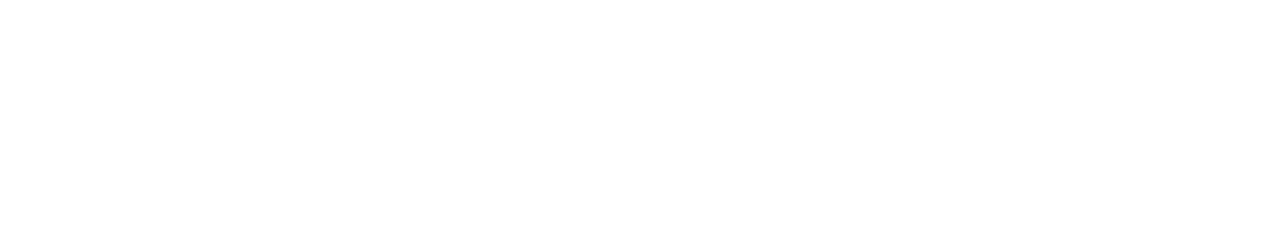
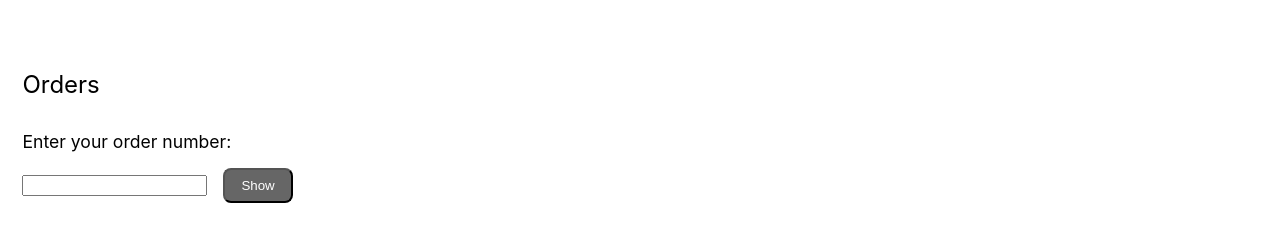
Before and after one commit to Mark1096/houseofpizza_ui, a React (Create React App) app: page / in a window 1280 px wide. Shown: the part 667-908 px from the top of the page. Before the commit the page ends 800 px from the top, so only its background shows below. Built offline with nearby package versions, Linux system fonts and the light colour scheme; no server answers.

Commit message:
add order component + modify css files + call API

```diff
--- a/src/components/cart.tsx
+++ b/src/components/cart.tsx
@@ -1,12 +1,16 @@
-import React, { useEffect, useState } from "react";
+import React, { useEffect, useState, RefObject } from "react";
 import "../styles/cart.css";
 import { formatCurrency } from "../util";
 import { useAddItem, useRemoveItem, useCart } from "../hooks";
+import { orderCreation } from "../external/cart";
+
+interface SecondComponentProps {
+  targetRef: RefObject<HTMLDivElement>;
+}
 
 /*
 TODO: Modify "cart.ts" and manage the dispatch of orders to the backend, passing as object:
 {
-  personName: ...,
   products: [
     obj{
       id: ...,
@@ -16,7 +20,7 @@ TODO: Modify "cart.ts" and manage the dispatch of orders to the backend, passing
 }
 */
 
-export default function Cart() {
+const Cart: React.FC<SecondComponentProps> = ({ targetRef }) => {
   const [totalCost, setTotalCost] = useState(0);
   const { cartItems } = useCart();
   const { removeItem } = useRemoveItem();
@@ -30,6 +34,19 @@ export default function Cart() {
 
     setTotalCost(totalCost);
   }, [cartItems]);
+
+  const confirmOrder = () => {
+
+    if(cartItems.length) {
+
+      orderCreation(cartItems);
+
+      if (targetRef.current) {
+        targetRef.current.scrollIntoView({ behavior: 'smooth' });
+      }
+    }
+
+  };
 
   return (
     <div className="cart" data-testid="cart">
@@ -118,16 +135,13 @@ export default function Cart() {
       <div className="button-wrapper">
         <button
           className="button add-order"
-
-          onClick={() => {
-              /*
-              TODO: add functionality for order submission.
-              */
-          }}
+          onClick={confirmOrder}
         >
           Confirm
         </button>
       </div>
     </div>
-  );
+  )
 }
+
+export default Cart;
--- /dev/null
+++ b/src/components/order.tsx
@@ -0,0 +1,24 @@
+import React, { RefObject } from "react";
+import "../styles/order.css";
+import { getStatusOrder } from "../external/order";
+
+interface SecondComponentProps {
+    targetRef: RefObject<HTMLDivElement>;
+}
+
+const Order: React.FC<SecondComponentProps> = ({ targetRef }) => {
+    return (
+        <div className="order" data-testid="order" ref={targetRef}>
+            <div className="header">Orders</div>
+            <div className="form_container">
+                <form action="" method="GET">
+                    <label>Enter your order number:</label><br/>
+                    <input type="number" name="order_number" id="order_number" min="1" required />
+                    <input type="submit" value="Show" id="order_button" />
+                </form>
+            </div>
+        </div>
+    )
+}
+
+export default Order;
--- a/src/components/products.tsx
+++ b/src/components/products.tsx
@@ -3,7 +3,6 @@ import "../styles/products.css";
 import { IProduct } from "../external/product";
 import { getProducts } from "../external/product";
 import Product from "./product";
-import { isJSDocUnknownTag } from "typescript";
 
 export default function Products() {
 
--- a/src/external/cart.ts
+++ b/src/external/cart.ts
@@ -1,6 +1,13 @@
+import axios from "axios";
 import { IProduct } from "./product";
 
 export interface ICartItem {
   product: IProduct;
   quantity: number;
 }
+
+export const orderCreation = async (items: ICartItem[]) => {
+    axios.post("http://localhost:4001/houseofpizza/pizza/order/creation", items)
+        .then(response => console.log("Response to order creation: \n", response))
+        .catch(error => { console.error("Error to order creation: \n", error) });
+}
--- /dev/null
+++ b/src/external/order.ts
@@ -0,0 +1,12 @@
+import axios from "axios";
+
+export const getStatusOrder = async () => {
+    try {
+        const res = await axios.get("http://localhost:4001/houseofpizza/pizza/order/status/{order}");    // Sostituire {order} con il numero dell'ordine del quale si richiede lo stato
+        // TODO: manage res.data!
+      } catch (err) {
+        if (err instanceof Error)
+          throw new Error("Error in fetching order status: " + err.message);
+        return [];
+    }
+}
--- a/src/external/product.ts
+++ b/src/external/product.ts
@@ -17,8 +17,7 @@ interface IProductResponse {
 export const getProducts = async () => {
   try {
     /* TODO : Configure setting endpoint + configuration for start project */
-    /* const res = await axios.get("http://localhost:8080/pizza/products"); */
-    const res = await axios.get("/json/products.json");
+    const res = await axios.get("http://localhost:4001/houseofpizza/pizza/products");
     const data = res.data as IProductResponse;
     if (data == null || data.content == null)
       throw new Error("missing product info");
--- a/src/pages/home.tsx
+++ b/src/pages/home.tsx
@@ -2,8 +2,13 @@ import "../styles/home.css";
 import Products from "../components/products";
 import Navbar from "../components/navbar";
 import Cart from "../components/cart";
+import Order from "../components/order";
+import { useRef } from 'react';
 
 export default function Home() {
+
+  const targetRef = useRef(null);
+
   return (
     <div className="App">
       <Navbar />
@@ -12,7 +17,12 @@ export default function Home() {
           <Products />
         </div>
         <div style={{flex: 4}}>
-          <Cart />
+          <Cart targetRef={targetRef} />
+        </div>
+      </div>
+      <div className="content">
+        <div className="order-container">
+          <Order targetRef={targetRef} />
         </div>
       </div>
     </div>
--- a/src/styles/home.css
+++ b/src/styles/home.css
@@ -29,3 +29,8 @@ button:hover {
 button:focus {
   background-color: #444;
 }
+
+.order-container {
+  margin: 0 -5%;
+  display: flex;
+}
--- /dev/null
+++ b/src/styles/order.css
@@ -0,0 +1,39 @@
+.order {
+    flex: 100%;
+    margin: 5.5rem 1rem;
+}
+@media (min-width: 970px) {
+    .order {
+        flex: 50%;
+    }
+}
+
+.order .header {
+    font-size: 1.5rem;
+}
+
+.form_container {
+  margin-top: 2rem;
+  font-size: 1.1rem;
+}
+
+.form_container
+
+#order_button {
+    background-color: #666;
+    color: #fff;
+    max-width: 8rem;
+    text-align: center;
+    border-radius: 8px;
+    padding: 0.5rem 1rem;
+    margin: 1rem;
+  }
+
+#order_button:hover {
+background-color: #444;
+cursor: pointer;
+}
+
+#order_button:focus {
+background-color: #444;
+}
```
Also changed, not shown: src/styles/cart.css (line endings or trailing spaces), 1 other file (tests, documents, lock files or other folders).
